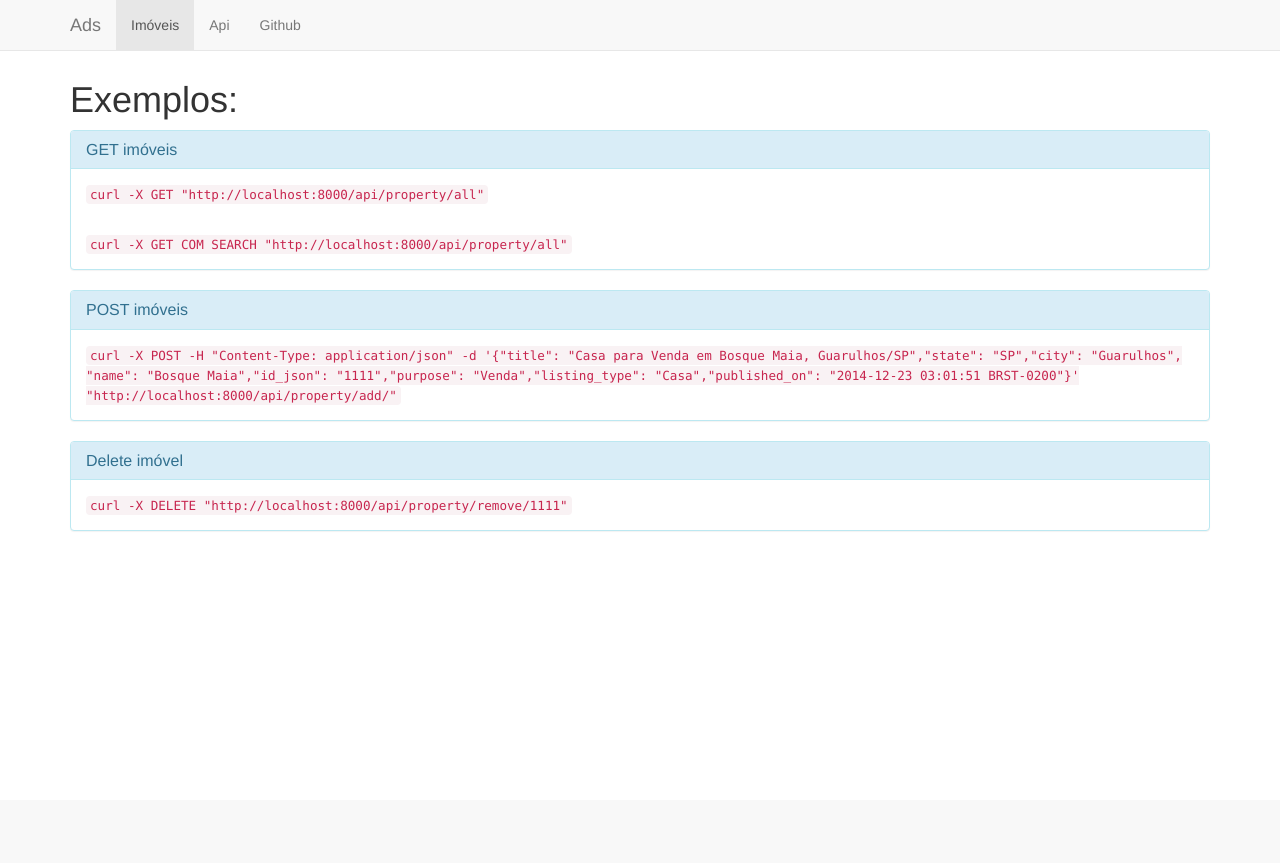
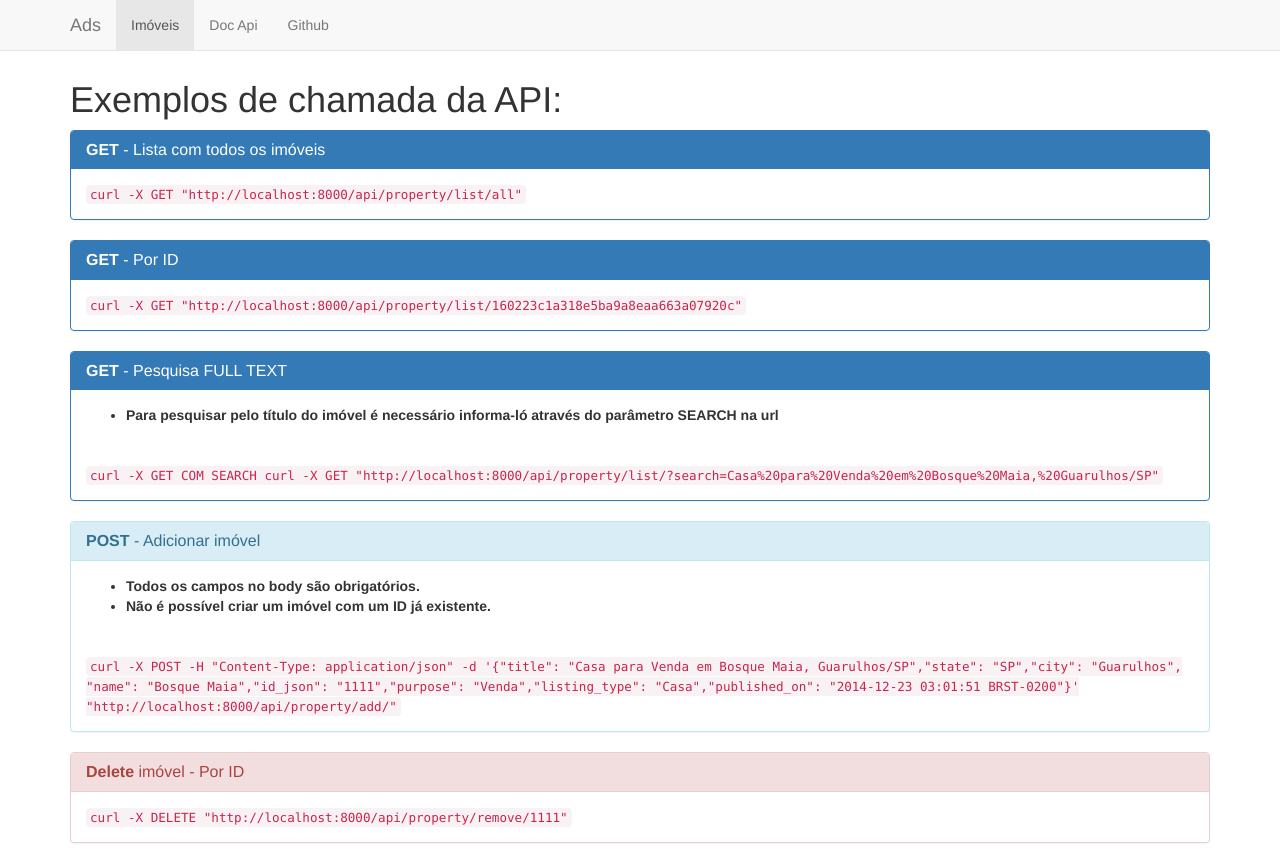
Before and after one commit to WellCastro/ads, a Django app: template templates/doc.html in a window 1280 px wide. Before the commit the page ends 531 px from the top, so only its background shows below. Run offline with Django 3.2, Linux system fonts and the light colour scheme; the template is opened without the code that fills it, so the values that code supplies are empty; some libraries are stand-ins or nearby versions.

Commit message:
templates and fix api get

```diff
--- a/ads/settings.py
+++ b/ads/settings.py
@@ -37,6 +37,7 @@ INSTALLED_APPS = [
     'django.contrib.sessions',
     'django.contrib.messages',
     'django.contrib.staticfiles',
+    'rest_framework',
     'property',
 ]
 
--- a/ads/urls.py
+++ b/ads/urls.py
@@ -19,17 +19,19 @@ from django.conf.urls.static import static
 from django.conf import settings
 from core.views import Index, Api
 from property.views import PropertyView
+from core import views as core_views
 
 
 urlpatterns = [
     url(r'^admin/', admin.site.urls),
     # api
-    url(r'^api/property/(?P<id>[\w_-]+)$', PropertyView.as_view(), name='property_list'),
+    url(r'^api/property/list/(?P<id>.*)$', PropertyView.as_view(), name='property_list'),
     url(r'^api/property/add/$', PropertyView.as_view()),
-    url(r'^api/property/remove/(?P<id>[\w_-]+)', PropertyView.as_view()),
+    url(r'^api/property/remove/(?P<id>[\w_-]+)$', PropertyView.as_view()),
+
     # webpage
     url(r'^$', Index.as_view(), name='index'),
     url(r'^api/', Api.as_view(), name='api_doc'),
-    url(r'^populate/', Api.as_view(), name='populate'),
+    url(r'^reset/', core_views.reset, name='reset'),
 
 ] + static(settings.STATIC_URL, document_root=settings.STATIC_ROOT)
--- a/templates/base.html
+++ b/templates/base.html
@@ -14,7 +14,6 @@
 
   	<!-- Latest compiled and minified CSS -->
   	<link rel="stylesheet" href="https://maxcdn.bootstrapcdn.com/bootstrap/3.3.7/css/bootstrap.min.css" integrity="sha384-BVYiiSIFeK1dGmJRAkycuHAHRg32OmUcww7on3RYdg4Va+PmSTsz/K68vbdEjh4u" crossorigin="anonymous">
-
   </head>
 
   <body>
@@ -34,7 +33,7 @@
         <div id="navbar" class="navbar-collapse collapse">
           <ul class="nav navbar-nav">
             <li class="active"><a href="#">Imóveis</a></li>
-            <li><a href="#">Api</a></li>
+            <li><a href="#">Doc Api</a></li>
             <li><a href="#contact">Github</a></li>
           </ul>
         </div><!--/.nav-collapse -->
--- a/templates/doc.html
+++ b/templates/doc.html
@@ -4,31 +4,67 @@
 <br>
 <br>
 <br>
-<h1>Exemplos:</h1>
-<div class="panel panel-info">
+<h1>Exemplos de chamada da API:</h1>
+<div class="panel panel-primary">
   <div class="panel-heading">
-    <h3 class="panel-title">GET imóveis</h3>
+    <h3 class="panel-title"><strong>GET</strong> - Lista com todos os imóveis</h3>
   </div>
   <div class="panel-body">
-    <code>curl -X GET "http://localhost:8000/api/property/all"</code>
+    <code>curl -X GET "http://localhost:8000/api/property/list/all"</code>
+  </div>
+</div>
+<div class="panel panel-primary">
+  <div class="panel-heading">
+    <h3 class="panel-title"><strong>GET</strong> - Por ID</h3>
   </div>
   <div class="panel-body">
-    <code>curl -X GET COM SEARCH "http://localhost:8000/api/property/all"</code>
+    <code>curl -X GET "http://localhost:8000/api/property/list/160223c1a318e5ba9a8eaa663a07920c" </code>
+  </div>
+</div>
+
+
+<div class="panel panel-primary">
+  <div class="panel-heading">
+    <h3 class="panel-title"><strong>GET</strong> - Pesquisa FULL TEXT</h3>
+  </div>
+  <div class="panel-body">
+    <strong>
+      <ul>
+        <li>
+          Para pesquisar pelo título do imóvel é necessário informa-ló através do parâmetro SEARCH na url
+        </li>
+    </ul>
+    </strong>
+  </div>
+  <div class="panel-body">
+    <code>curl -X GET COM SEARCH curl -X GET "http://localhost:8000/api/property/list/?search=Casa%20para%20Venda%20em%20Bosque%20Maia,%20Guarulhos/SP"</code>
   </div>
 </div>
 
 <div class="panel panel-info">
   <div class="panel-heading">
-    <h3 class="panel-title">POST imóveis</h3>
+    <h3 class="panel-title"><strong>POST</strong> - Adicionar imóvel</h3>
+  </div>
+  <div class="panel-body">
+    <strong>
+        <ul>
+          <li>
+            Todos os campos no body são obrigatórios.
+          </li>
+          <li>
+            Não é possível criar um imóvel com um ID já existente.
+          </li>
+      </ul>
+    </strong>
   </div>
   <div class="panel-body">
     <code>curl -X POST -H "Content-Type: application/json" -d '{"title": "Casa para Venda em Bosque Maia, Guarulhos/SP","state": "SP","city": "Guarulhos", "name": "Bosque Maia","id_json": "1111","purpose": "Venda","listing_type": "Casa","published_on": "2014-12-23 03:01:51 BRST-0200"}' "http://localhost:8000/api/property/add/"</code>
   </div>
 </div>
 
-<div class="panel panel-info">
+<div class="panel panel-danger">
   <div class="panel-heading">
-    <h3 class="panel-title">Delete imóvel</h3>
+    <h3 class="panel-title"><strong>Delete</strong> imóvel - Por ID</h3>
   </div>
   <div class="panel-body">
     <code>curl -X DELETE "http://localhost:8000/api/property/remove/1111"</code>
--- a/templates/index.html
+++ b/templates/index.html
@@ -7,7 +7,6 @@
 <div class="panel panel-default">
   <div class="panel-body">
 <button type="button" class="btn btn-info btn-lg" data-toggle="modal" data-target="#myModal">Imóveis por cidade</button>
-    <a class="btn btn-primary btn-lg" href="#" role="button">Popular Base</a>
   </div>
 
 </div>
@@ -26,7 +25,7 @@
             </tr>
         </thead>
         <tbody>
-        	{% for im in properties %}
+        	{% for im in properties.results %}
             <tr id="{{ im.id_json }}">
                 <td>{{ im.title}}</td>
                 <td>{{ im.name}}</td>
```
Also changed, not shown: core/views.py (+23 -6 lines), property/views.py (+18 -2 lines).
